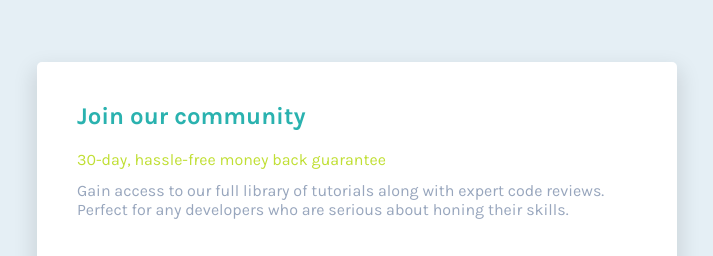
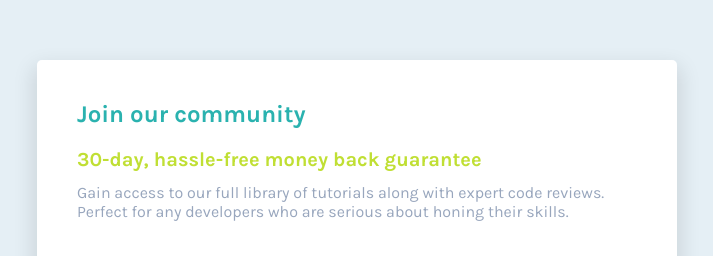
Before and after one commit to DeivissonLisboa/single-price-grid-component, a plain HTML site: page index.html in a window 1280 px wide. Shown: the part 109-365 px from the top of the page, without its empty margins (283-996 px from the left). Drawn offline with Linux system fonts and the light colour scheme.

Commit message:
Change font size

```diff
--- a/style.css
+++ b/style.css
@@ -103,6 +103,8 @@ div span {
 
 p[data-color="green"] {
   color: var(--clr-primary-2);
+  font-size: var(--fs-2);
+  font-weight: var(--fw-2);
 }
 
 .button {
```
